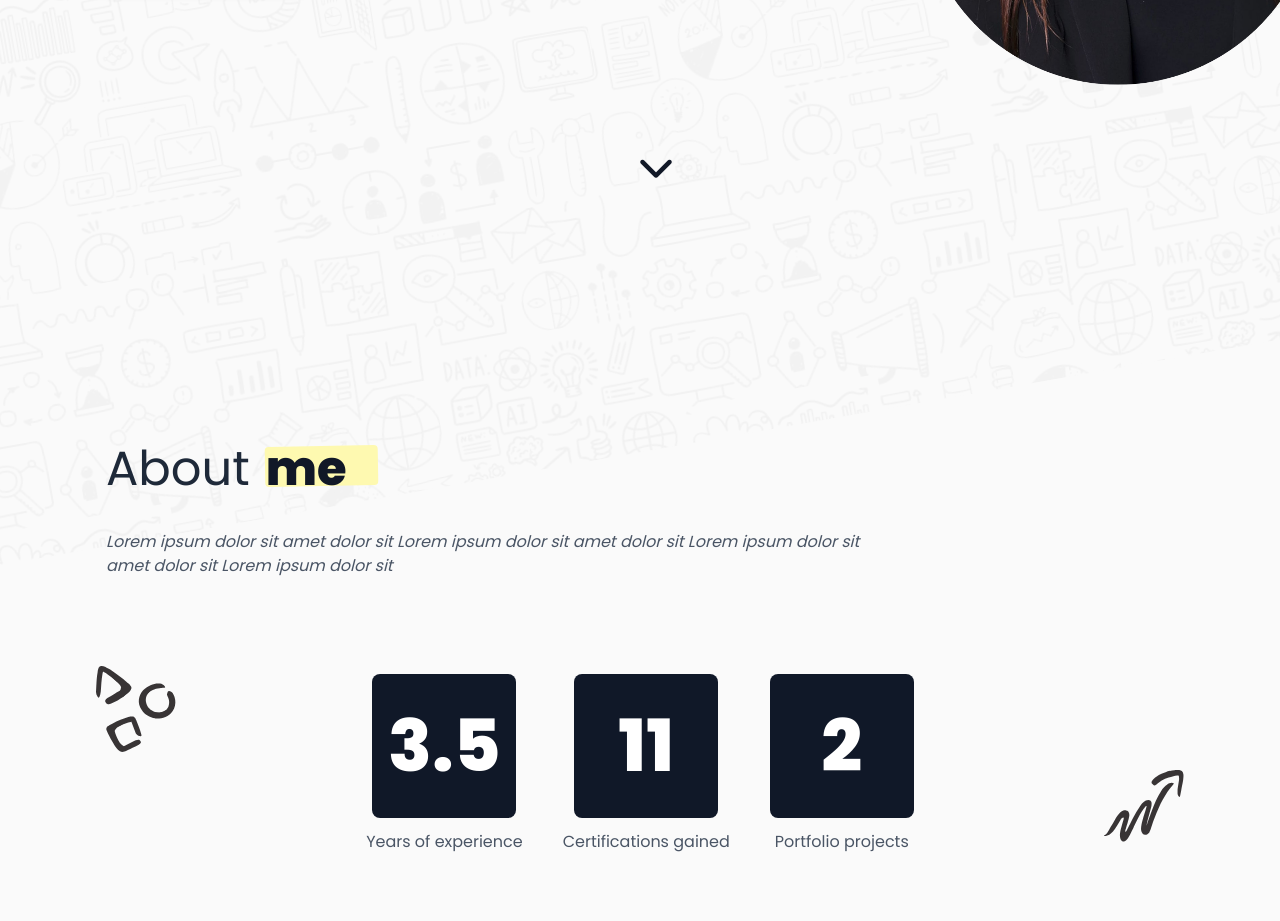
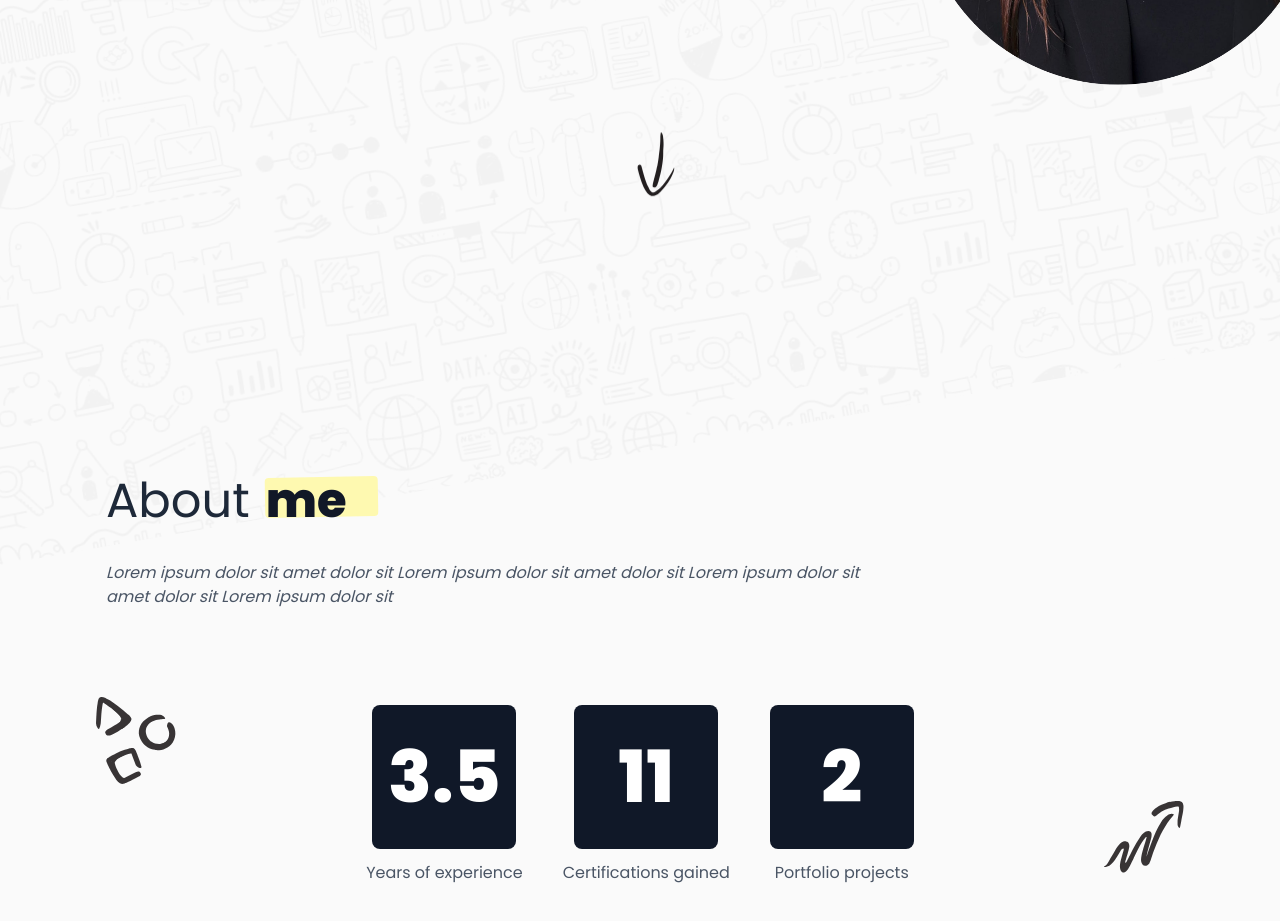
Before and after one commit to Manulapo/ma-portfolio-notion, a Vue app: page / in a window 1280 px wide. Shown: the part 760-1681 px from the top of the page. Built offline with nearby package versions, Linux system fonts and the light colour scheme.

Commit message:
changed down arrow

```diff
--- a/src/components/Hero.vue
+++ b/src/components/Hero.vue
@@ -46,9 +46,9 @@
                 </div>
             </div>
 
-            <div class="w-full flex justify-center mt-16">
-                <i class="fas fa-chevron-down text-4xl cursor-pointer" />
-            </div>
+            <a href="#about" class="w-full flex justify-center mt-16">
+                <img src="/doodles/arrow-down-doodle.svg" alt="scroll down" class="w-16 animate-bounce" />
+            </a>
         </div>
     </Section>
 </template>
--- /dev/null
+++ b/src/shims-vue.d.ts
@@ -0,0 +1,5 @@
+declare module '*.vue' {
+  import type { DefineComponent } from 'vue'
+  const component: DefineComponent<{}, {}, any>
+  export default component
+}
```
Also changed, not shown: package.json (+4 -3 lines), public/doodles/arrow-down-doodle.svg (added), 1 other file (tests, documents, lock files or other folders).
